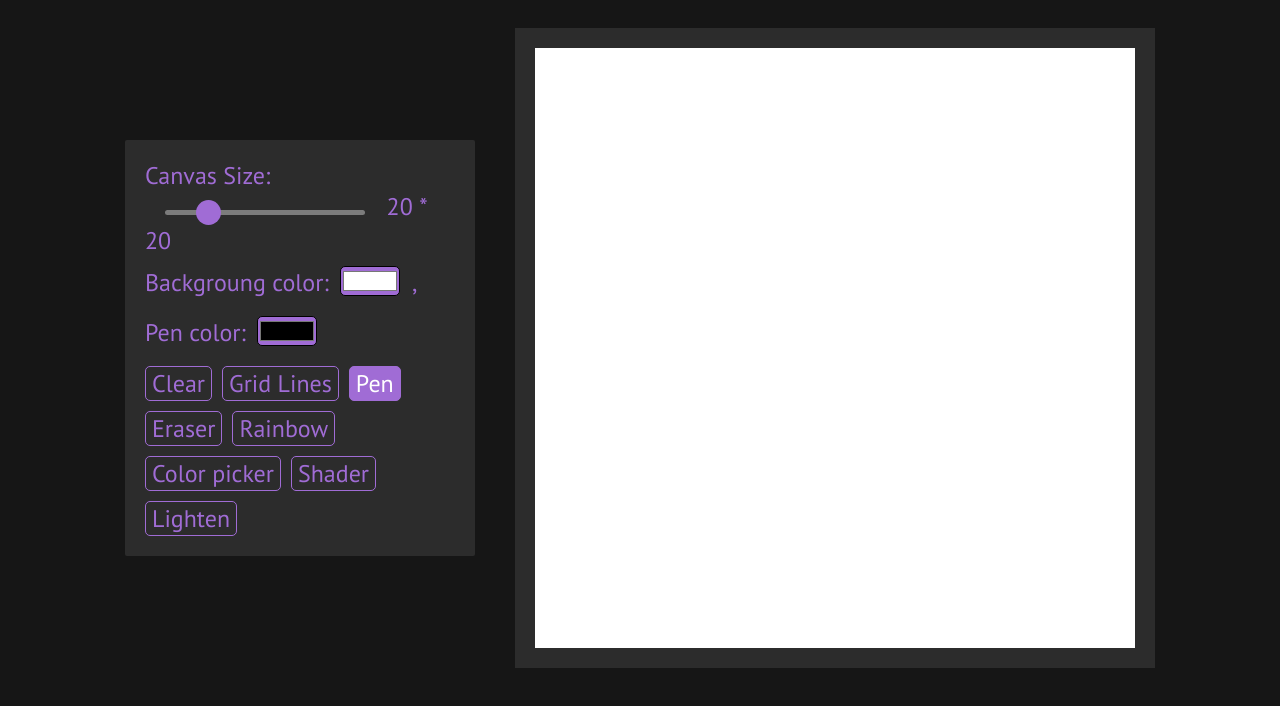
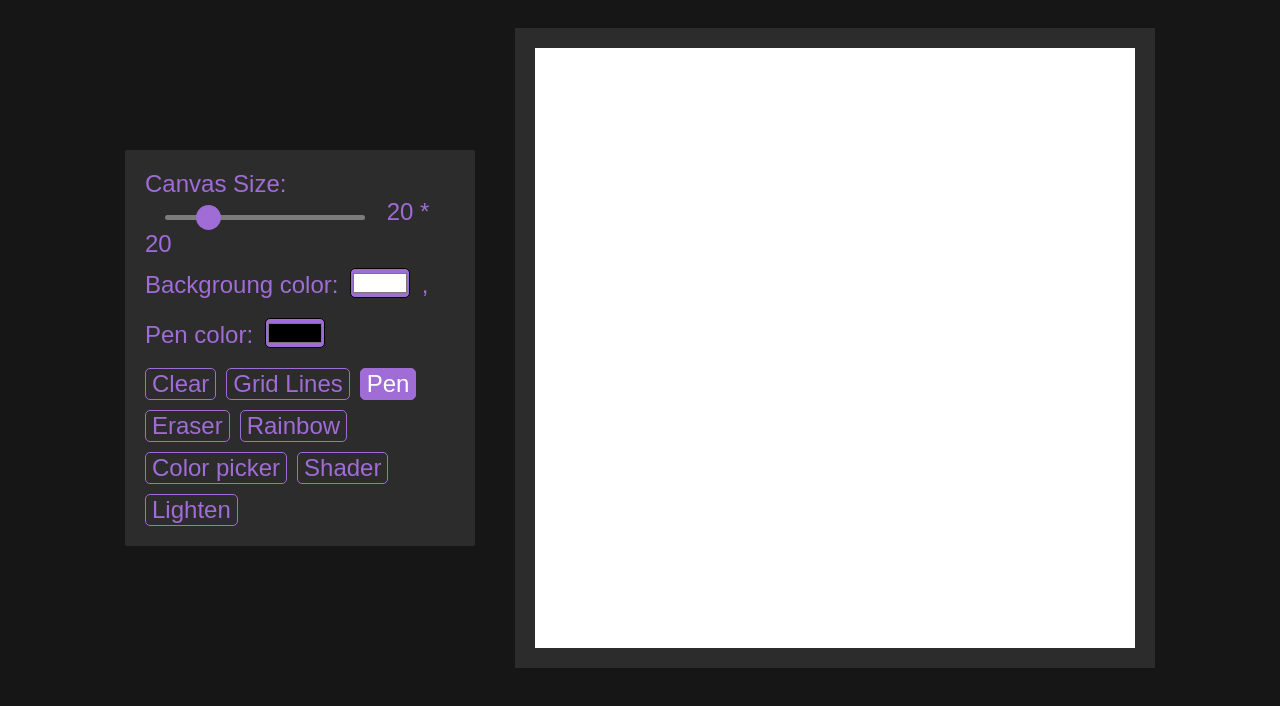
Before and after one commit to Amir-Rame/sketch, a plain HTML site: page index.html in a window 1280 px wide. Drawn offline with Linux system fonts and the light colour scheme.

Commit message:
Update style.css

```diff
--- a/style.css
+++ b/style.css
@@ -8,7 +8,7 @@
 *{
     box-sizing: border-box;
     font-size: 62.5%;
-    font-family: ptsans;
+    font-family: 'PT Sans', sans-serif;
     color:var(--color-accent)
 }
 body{
@@ -108,10 +108,7 @@ button:hover{
     flex-wrap: wrap;
 }
 
-@font-face {
-    font-family: ptsans;
-    src: url(/fonts/PTSans-Regular.ttf);
-}
+@import url('https://fonts.googleapis.com/css2?family=PT+Sans&display=swap');
 
 @media screen and (max-width:1000px) {
     body{
```
